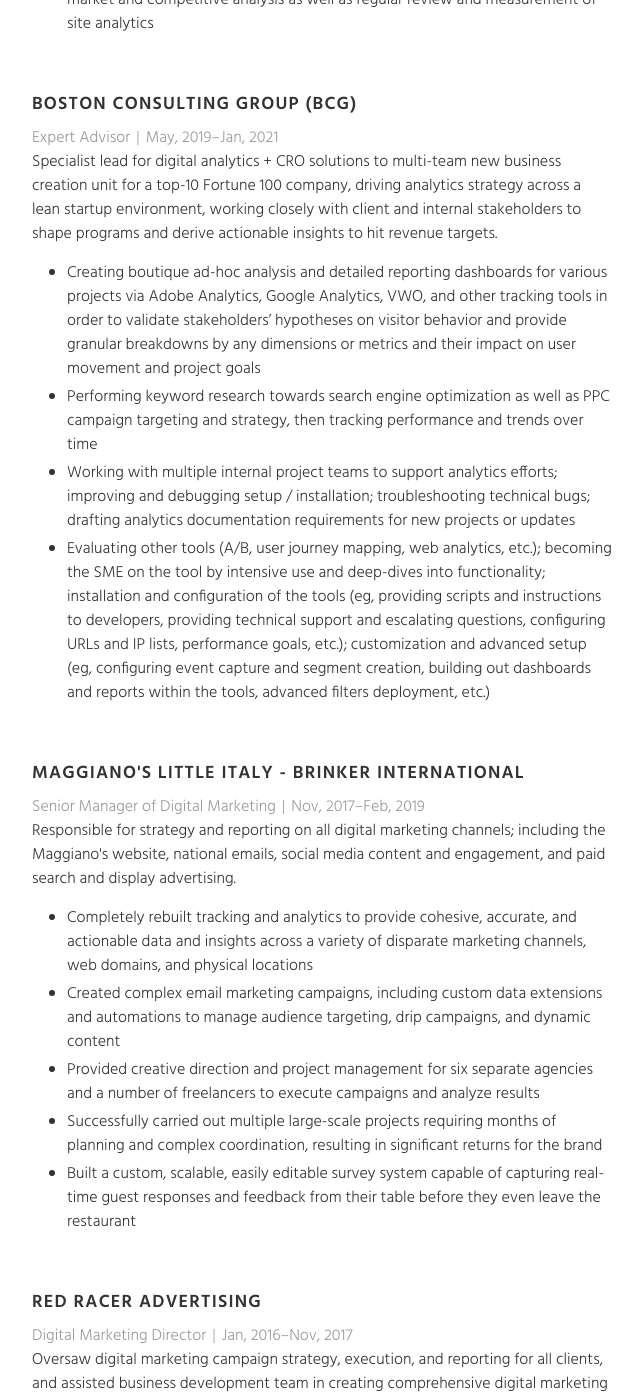
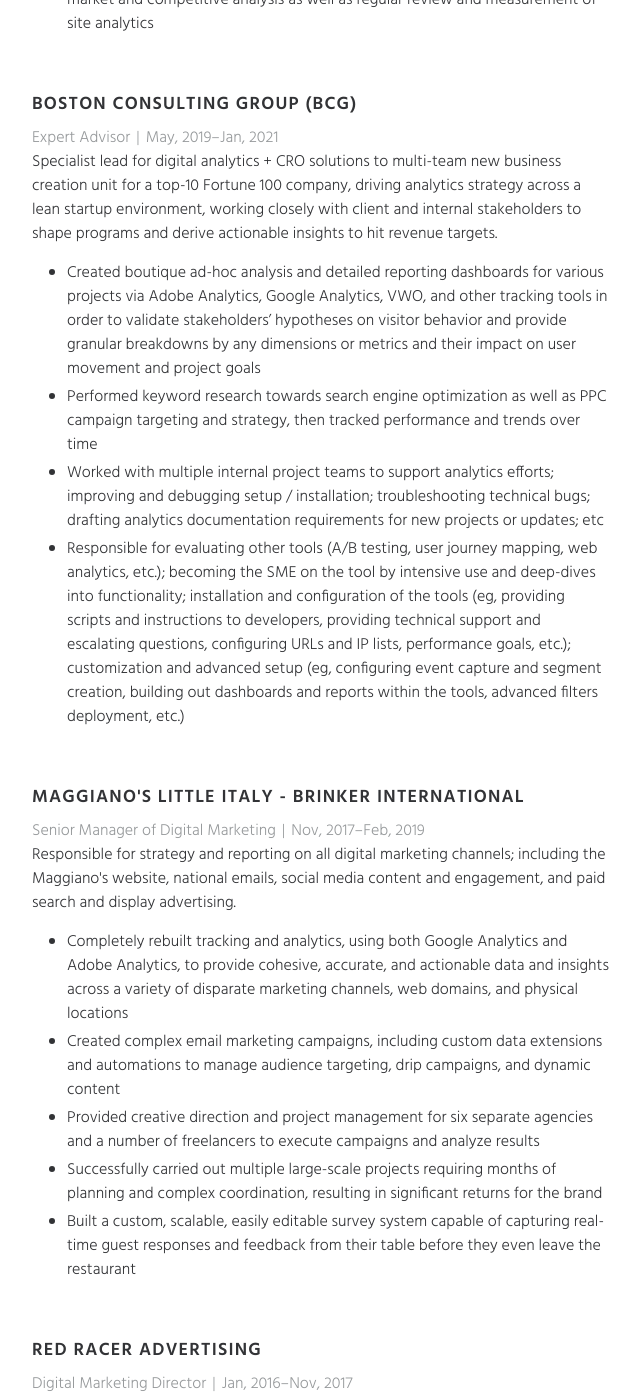
Before and after one commit to mattfredfry/mattfredfry.github.io, a Jekyll site: the page built from resume.html, in a window 1280 px wide and 1400 px high, scrolled down 1262 px. Shown: the whole window, without its empty margins (318-960 px from the left). Built offline with Jekyll 4.4.1, drawn with Linux system fonts in a browser that asks for light colours; nearby versions of some CDN libraries; some of the changed text lies outside the part shown.

Commit message:
Adding adobe analytics
And changing tense of BCG section

```diff
--- a/resume.html
+++ b/resume.html
@@ -67,10 +67,10 @@
             </div>
             <p>Specialist lead for digital analytics + CRO solutions to multi-team new business creation unit for a top-10 Fortune 100 company, driving analytics strategy across a lean startup environment, working closely with client and internal stakeholders to shape programs and derive actionable insights to hit revenue targets.</p>
             <ul class="section-highlights">
-              <li class="section-highlight">Creating boutique ad-hoc analysis and detailed reporting dashboards for various projects via Adobe Analytics, Google Analytics, VWO, and other tracking tools in order to validate stakeholders’ hypotheses on visitor behavior and provide granular breakdowns by any dimensions or metrics and their impact on user movement and project goals</li>
-              <li class="section-highlight">Performing keyword research towards search engine optimization as well as PPC campaign targeting and strategy, then tracking performance and trends over time</li>
-              <li class="section-highlight">Working with multiple internal project teams to support analytics efforts; improving and debugging setup / installation; troubleshooting technical bugs; drafting analytics documentation requirements for new projects or updates</li>
-              <li class="section-highlight">Evaluating other tools (A/B, user journey mapping, web analytics, etc.); becoming the SME on the tool by intensive use and deep-dives into functionality; installation and configuration of the tools (eg, providing scripts and instructions to developers, providing technical support and escalating questions, configuring URLs and IP lists, performance goals, etc.); customization and advanced setup (eg, configuring event capture and segment creation, building out dashboards and reports within the tools, advanced filters deployment, etc.)</li>
+              <li class="section-highlight">Created boutique ad-hoc analysis and detailed reporting dashboards for various projects via Adobe Analytics, Google Analytics, VWO, and other tracking tools in order to validate stakeholders’ hypotheses on visitor behavior and provide granular breakdowns by any dimensions or metrics and their impact on user movement and project goals</li>
+              <li class="section-highlight">Performed keyword research towards search engine optimization as well as PPC campaign targeting and strategy, then tracked performance and trends over time</li>
+              <li class="section-highlight">Worked with multiple internal project teams to support analytics efforts; improving and debugging setup / installation; troubleshooting technical bugs; drafting analytics documentation requirements for new projects or updates; etc</li>
+              <li class="section-highlight">Responsible for evaluating other tools (A/B testing, user journey mapping, web analytics, etc.); becoming the SME on the tool by intensive use and deep-dives into functionality; installation and configuration of the tools (eg, providing scripts and instructions to developers, providing technical support and escalating questions, configuring URLs and IP lists, performance goals, etc.); customization and advanced setup (eg, configuring event capture and segment creation, building out dashboards and reports within the tools, advanced filters deployment, etc.)</li>
             </ul>
           </li>
           <li class="sr-section-item" id="maggianos">
@@ -81,7 +81,7 @@
             </div>
             <p>Responsible for strategy and reporting on all digital marketing channels; including the Maggiano's website, national emails, social media content and engagement, and paid search and display advertising.</p>
             <ul class="section-highlights">
-              <li class="section-highlight">Completely rebuilt tracking and analytics to provide cohesive, accurate, and actionable data and insights across a variety of disparate marketing channels, web domains, and physical locations</li>
+              <li class="section-highlight">Completely rebuilt tracking and analytics, using both Google Analytics and Adobe Analytics, to provide cohesive, accurate, and actionable data and insights across a variety of disparate marketing channels, web domains, and physical locations</li>
               <li class="section-highlight">Created complex email marketing campaigns, including custom data extensions and automations to manage audience targeting, drip campaigns, and dynamic content</li>
               <li class="section-highlight">Provided creative direction and project management for six separate agencies and a number of freelancers to execute campaigns and analyze results</li>
               <li class="section-highlight">Successfully carried out multiple large-scale projects requiring months of planning and complex coordination, resulting in significant returns for the brand</li>
@@ -127,6 +127,7 @@
               <li class="section-highlight">Created a successful process for A/B testing, which involved a full analytics audit, report of testing opportunities and potential return, rigorous empirical test design, execution and management of testing process, and final analysis and recommendations </li>
               <li class="section-highlight">Developed enterprise level service offering to provide scalable digital marketing solutions</li>
               <li class="section-highlight">Provided strategic leadership to multiple teams across all clients and projects to deliver actionable insights, hit deadlines, and accomplish goals</li>
+              <li class="section-highlight">Used a variety of tracking, testing, and reporting tools, such as Adobe Analytics, Google Analytics, VWO, Optimizely, Hubspot, Salesforce, and more</li>
             </ul>
           </li>
           <li class="sr-section-item" id="footcardigan">
@@ -157,7 +158,7 @@
             <ul class="section-highlights">
               <li class="section-highlight">Consistently and quickly created highly effective copy and concepts for clients in a variety of industries</li>
               <li class="section-highlight">Personally expanded Switch's range of service offerings and digital marketing capabilities</li>
-              <li class="section-highlight">Spearheaded many branding projects and digital marketing campaigns </li>
+              <li class="section-highlight">Spearheaded many branding projects and digital marketing campaigns</li>
             </ul>
           </li>
         </ul>
```
